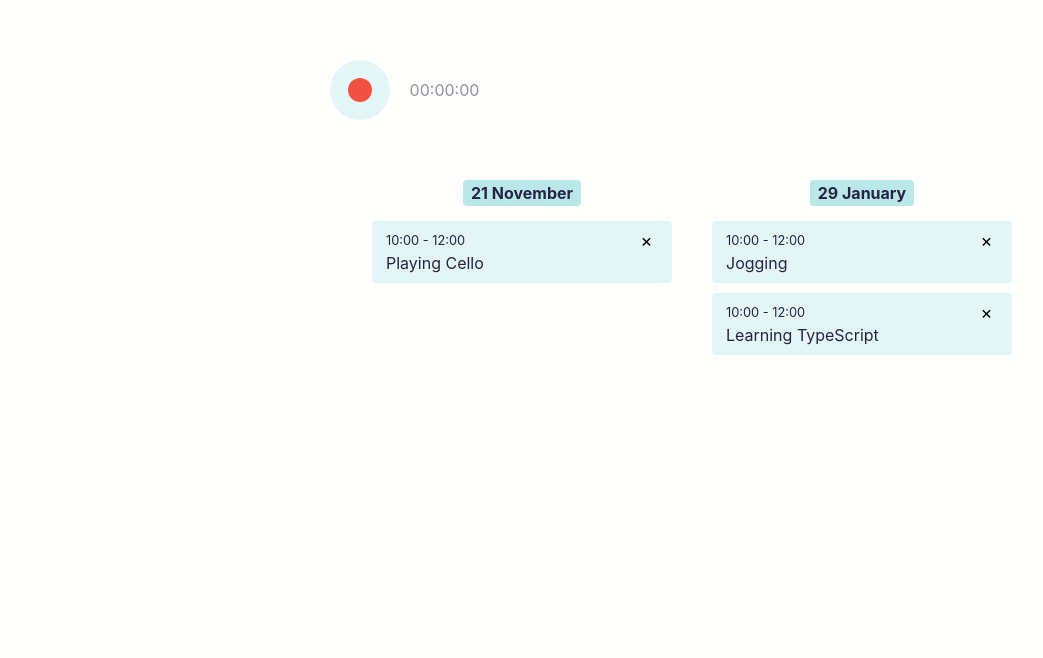
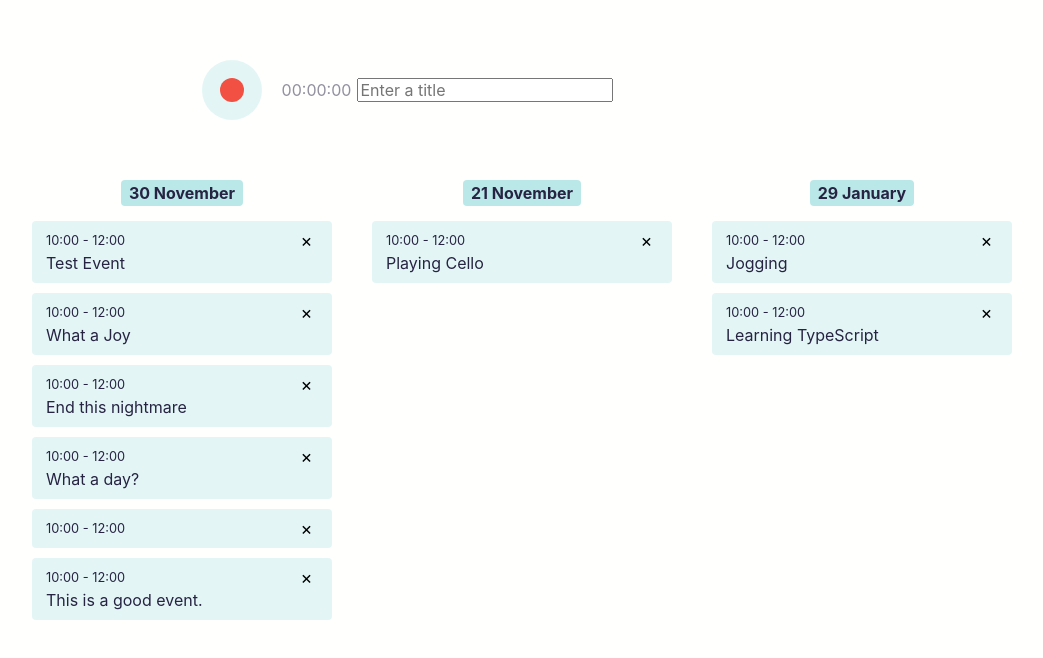
Before and after one commit to dbbrandt/react-redux-ts, a React (Create React App) app: page / in a window 1280 px wide. Shown: the top 658 px of the page, without its empty margins (233-1276 px from the left). Built offline with nearby package versions, Linux system fonts and the light colour scheme; data requests are answered from the project's data file.

Commit message:
Added creation of an event requiring a thunk with a payload. This requires useAppDispatch to be defined for the type of this apps store.

```diff
--- a/json-server/db.json
+++ b/json-server/db.json
@@ -17,6 +17,42 @@
       "dateStart": "2023-11-21T16:49:28.652Z",
       "dateEnd": "2023-11-21T20:00:28.652Z",
       "id": 3
+    },
+    {
+      "id": 4,
+      "title": "Test Event",
+      "dateStart": "2023-11-30T16:49:28.652Z",
+      "dateEnd": "2023-11-30T16:49:28.652Z"
+    },
+    {
+      "id": 5,
+      "title": "What a Joy",
+      "dateStart": "2023-11-30T17:59:12.574Z",
+      "dateEnd": "2023-11-30T17:59:17.776Z"
+    },
+    {
+      "id": 6,
+      "title": "End this nightmare",
+      "dateStart": "2023-11-30T18:00:23.827Z",
+      "dateEnd": "2023-11-30T18:00:30.349Z"
+    },
+    {
+      "id": 7,
+      "title": "What a day?",
+      "dateStart": "2023-11-30T18:07:39.775Z",
+      "dateEnd": "2023-11-30T18:07:42.274Z"
+    },
+    {
+      "id": 8,
+      "title": "",
+      "dateStart": "2023-11-30T18:08:01.499Z",
+      "dateEnd": "2023-11-30T18:08:06.015Z"
+    },
+    {
+      "id": 9,
+      "title": "This is a good event.",
+      "dateStart": "2023-11-30T18:10:01.231Z",
+      "dateEnd": "2023-11-30T18:10:05.582Z"
     }
   ]
 }
--- a/src/components/Calendar/user-events-slice.ts
+++ b/src/components/Calendar/user-events-slice.ts
@@ -1,4 +1,4 @@
-import { createSlice, PayloadAction } from '@reduxjs/toolkit';
+import {createSlice, PayloadAction, SerializedError} from '@reduxjs/toolkit';
 import { createAsyncThunk } from '@reduxjs/toolkit';
 
 export const loadEvents = createAsyncThunk(
@@ -17,6 +17,28 @@ export const loadEvents = createAsyncThunk(
     }
 );
 
+export const createEvent = createAsyncThunk(
+    'userEvents/createEvent',
+    async (event : UserEvent, { rejectWithValue}) => {
+      try {
+        const response = await fetch(`http://localhost:3001/events`, {
+          method: 'POST',
+          headers: {
+            'Content-Type': 'application/json'
+          },
+          body: JSON.stringify(event)
+        });
+        if (!response.ok) {
+          return rejectWithValue('Network response was not ok');
+        }
+        const createdEvent: UserEvent = await response.json();
+        return createdEvent;
+      } catch (error) {
+        return rejectWithValue('Failed to create event');
+      }
+    }
+)
+
 export interface UserEvent {
   id: number;
   title: string;
@@ -24,11 +46,18 @@ export interface UserEvent {
   dateEnd: string;
 }
 
+export const initialEvent : UserEvent = {
+  id: 0,
+  title: "",
+  dateStart: "",
+  dateEnd: ""
+};
+
 export interface UserEventsState {
   byIds: Record<UserEvent['id'], UserEvent>;
   allIds: UserEvent['id'][];
   loading: boolean;
-  error: string | null;
+  error: string | null | SerializedError;
 }
 
 const initialState: UserEventsState = {
@@ -38,17 +67,25 @@ const initialState: UserEventsState = {
   error: null
 };
 
+const setError = (
+    state: UserEventsState,
+    action: PayloadAction<unknown, string, unknown, SerializedError>
+) => {
+  state.loading = false;
+  state.error = action.error?.message ?? 'An unknown error occurred';
+};
+
 const userEventsSlice = createSlice({
   name: 'userEvents',
   initialState,
   reducers: {
     // Define your reducers here. Each key in this object will be an action creator.
     // For example:
-    addUserEvent(state, action: PayloadAction<UserEvent>) {
-      const event = action.payload;
-      state.byIds[event.id] = event;
-      state.allIds.push(event.id);
-    }
+    // addUserEvent(state, action: PayloadAction<UserEvent>) {
+    //   const event = action.payload;
+    //   state.byIds[event.id] = event;
+    //   state.allIds.push(event.id);
+    // }
     // You can add as many reducers as you need.
   },
   extraReducers: (builder) => {
@@ -66,14 +103,17 @@ const userEventsSlice = createSlice({
           });
           state.loading = false;
         })
-        .addCase(loadEvents.rejected, (state, action) => {
-          state.loading = false;
-          state.error = action.payload as string;
-        });
+        .addCase(createEvent.fulfilled, (state,  action) => {
+          const event = action.payload;
+          state.byIds[event.id] = event;
+          state.allIds.push(event.id);
+        })
+        .addCase(loadEvents.rejected, setError)
+        .addCase(createEvent.rejected, setError);
   }
 });
 
 // Export the action creators
-export const { addUserEvent/* export your action creators here, e.g., addUserEvent */ } = userEventsSlice.actions;
+// export const { addUserEvent } = userEventsSlice.actions;
 
 export default userEventsSlice.reducer;
--- a/src/components/Recorder/Recorder.tsx
+++ b/src/components/Recorder/Recorder.tsx
@@ -1,28 +1,44 @@
-import React, { useRef, useState, useEffect } from 'react';
+import React, {useRef, useState, useEffect, ChangeEvent} from 'react';
 import './Recorder.css';
 import cx from 'classnames';
-import { useDispatch, useSelector } from 'react-redux';
+import { useSelector } from 'react-redux';
 import {startRecording, stopRecording} from './recorder-slice';
-import {RootState} from "../../redux/store";
+import {RootState, useAppDispatch} from "../../redux/store";
 import { addZero } from "../../lib/utils";
+import {createEvent, initialEvent, UserEvent} from "../Calendar/user-events-slice";
 
 const Recorder = () => {
-    const dispatch = useDispatch();
+    const dispatch = useAppDispatch();
     const dateStart = useSelector((state: RootState) => state.recorderEvents.dateStart);
     const started = dateStart !== '';
     const interval = useRef<number>(0);
     const [, setCount] = useState<number>(0);
+    const [event, setEvent] = useState<UserEvent>(initialEvent);
 
     const handleClick = () => {
         if (started) {
             window.clearInterval(interval.current);
             dispatch(stopRecording());
+            event.dateEnd = new Date().toISOString();
+            dispatch(createEvent(event));
+            setEvent(initialEvent);
         } else {
-            dispatch(startRecording());
-            interval.current = window.setInterval(() => {
-                setCount(count => count + 1);
-            }, 1000);
+            if (event.title === "") alert("Please enter a title first.");
+            else {
+                dispatch(startRecording());
+                event.dateStart = new Date().toISOString();
+                interval.current = window.setInterval(() => {
+                    setCount(count => count + 1);
+                }, 1000);
+            }
         }
+    };
+
+    const handleTitleChange = (event: ChangeEvent<HTMLInputElement>) => {
+        setEvent(prev => ({
+            ...prev,  // Spread the previous state
+            title: event.target.value  // Update the title property
+        }));
     };
 
     useEffect(() => {
@@ -47,6 +63,15 @@ const Recorder = () => {
             <div className="recorder-counter">
                 {addZero(hours)}:{addZero(minutes)}:{addZero(seconds)}
             </div>
+            <div>
+                <input
+                    type="text"
+                    value={event.title}
+                    onChange={handleTitleChange}
+                    placeholder="Enter a title"
+                />
+            </div>
+
         </div>
     );
 };
```
